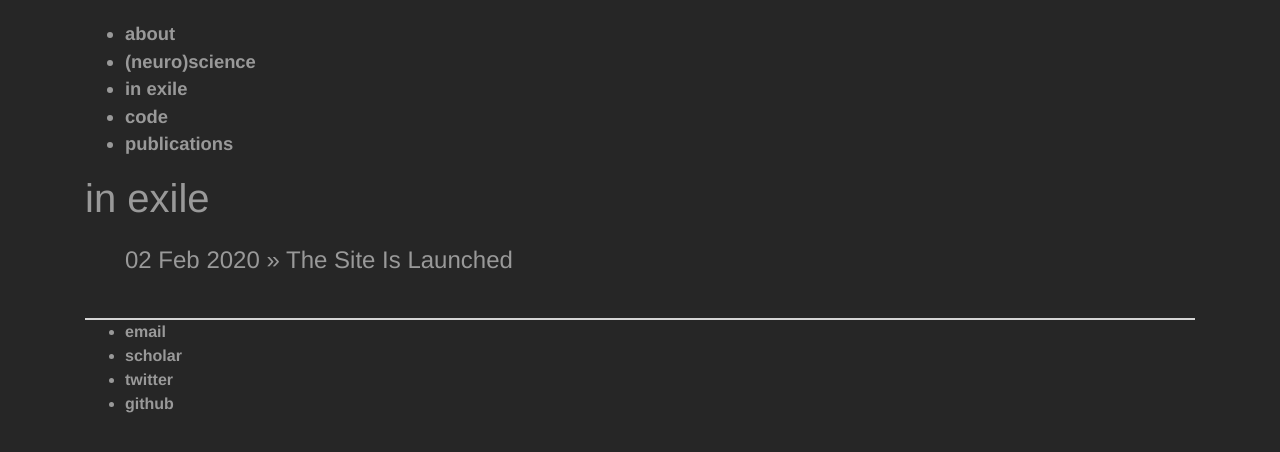
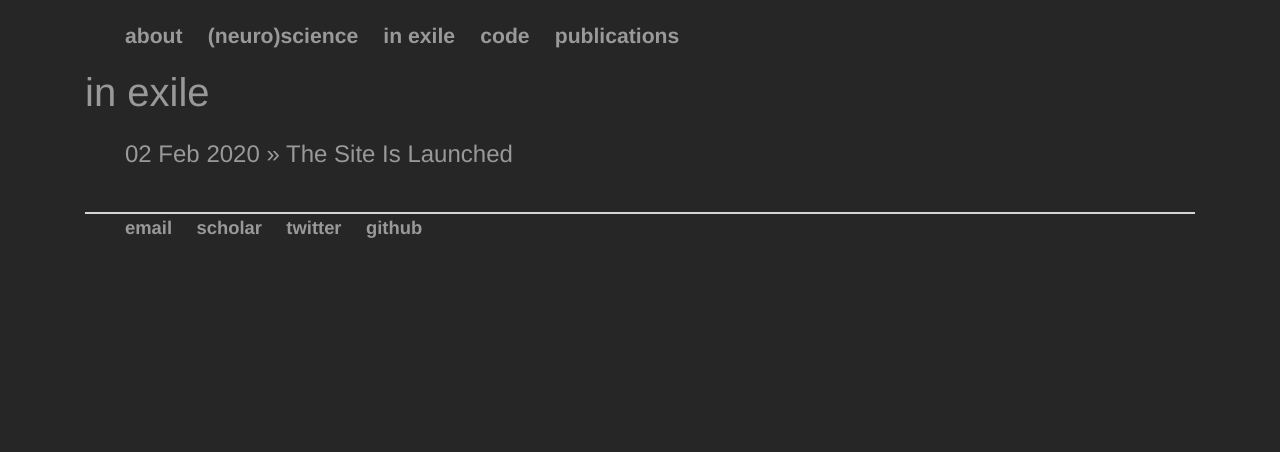
Before and after one commit to bartulem/bartulem.github.io, a Jekyll site: the page built from inexile/index.html, in a window 1280 px wide. Shown: the top 452 px of the page. Built offline with Jekyll 4.4.1, drawn with Linux system fonts in a browser that asks for light colours.

Commit message:
Update main.css

```diff
--- a/css/main.css
+++ b/css/main.css
@@ -9,6 +9,10 @@ blockquote p { font-size: 16px; line-height: 1.6em; }
 .header, .header h3 { font-family: 'Helvetica', 'HelveticaNeue', 'Arial', 'Sans-Serif'; font-size: 1.15em; font-weight: bold; color: #999999; }
 
 .footer { font-family: 'Helvetica', 'HelveticaNeue', 'Arial', 'Sans-Serif'; font-size: 1.15em; font-weight: bold; color: #999999; margin-top: 20px; border-top: 2.25px solid #d5d5d5; font-size: 1.0em; }
+
+nav ul li, header ul li { font-family:'Helvetica', 'HelveticaNeue', 'Arial', 'Sans-Serif'; font-size: 1.15em; font-weight: bold; }
+
+nav ul li, footer ul li { font-family:'Helvetica', 'HelveticaNeue', 'Arial', 'Sans-Serif'; padding: 0px; list-style: none; margin-right: 20px; display: inline; font-size: 1.15em; font-weight: bold; }
 
 a { color: #999999; text-decoration: none; }
 
```
